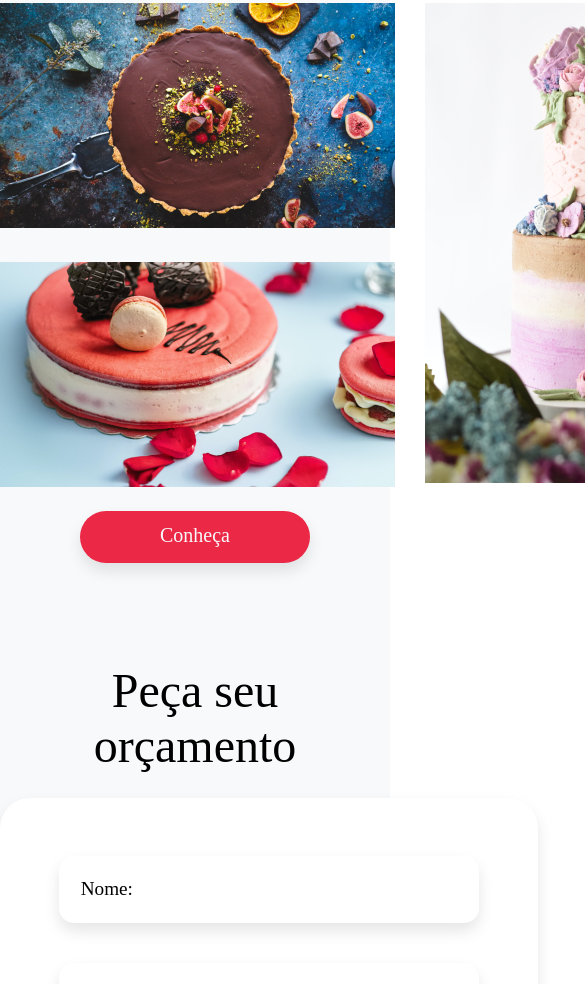
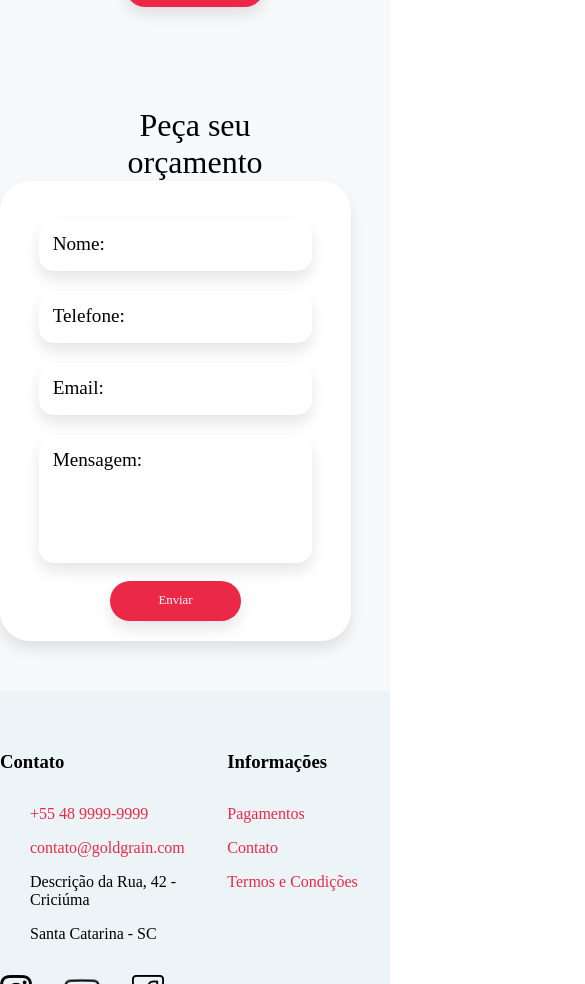
Before and after one commit to dianamdias03/bakery-website, a website: page index.html in a window 390 px wide. Shown: the part 1016-2000 px from the top of the page, 585 px wide, since content can reach past the window. Drawn offline with nearby package versions, Linux system fonts and the light colour scheme; a web font is replaced by a local one.

Commit message:
Added footer and responsive layout

```diff
--- a/index.html
+++ b/index.html
@@ -9,13 +9,14 @@
         <script type="text/javascript"
             src="https://cdn.jsdelivr.net/npm/@emailjs/browser@3/dist/email.min.js">
         </script>
-        <script type = "text/javascript" src="javascript.js"></script>
+        <script type = "text/javascript" src="script.js"></script>
         <title>Bakery Gold Grain</title>
     </head>
     <body>
         <main class="main-header">
             <div class="header">
                 <img src="img/logo.png" class="logo">
+                <img onclick="menuShow()" src="img/menu.png" class="menu-responsive" alt="Menu">
                 <ul class="menu">
                     <li><a href="">História</a></li>
                     <li><a href="">Catálogo</a></li>
@@ -31,16 +32,16 @@
                 <div class="img-main"></div>
             </div>
 
-            <div class="catalog">
+            <div class="catalog reveal">
                 <h1 class="title-secondary">Catálogo</h1>
                 <div class="grid-catalog">
                     <div><img src="img/catalog1.png"></div>
-                    <div><img style="margin-bottom: 30px;"  src="img/catalog2.png"><img src="img/catalog3.png"></div>
+                    <div><img class="img-middle" src="img/catalog2.png"><img src="img/catalog3.png"></div>
                     <div><img src="img/catalog4.png"></div>
                 </div>
                 <button class="button"><p>Conheça</p></button>
             </div>
-            <div class="contact">
+            <div class="contact reveal">
                 <h1 class="title-secondary">Peça seu<br>orçamento</h1>
                 <div class="box-contact">
                     <form id="contatoForm" method="get" action="mailto:dianamdias03@mail.com" target="_blank">
@@ -67,9 +68,44 @@
                         </div>
                     </form>
 
-                    <button class="button" onclick="sendMessage()"><p>Enviar</p></button>
+                    <button class="button" onclick="sendMessage()" style="margin-bottom: 20px;"><p>Enviar</p></button>
                 </div>
             </div>
         </main>
+        <footer class="footer-bg">
+            <div class="footer container">
+              <div class="footer-contato">
+                <h3>Contato</h3>
+                <ul>
+                  <li><a href="tel:+554899999999">+55 48 9999-9999</a></li>
+                  <li><a href="mailto:devdianad@gmail.com">contato@goldgrain.com</a></li>
+                  <li>Descrição da Rua, 42 - Criciúma</li>
+                  <li>Santa Catarina - SC</li>
+                </ul>
+                <div class="footer-media">
+                  <a href="./">
+                    <img src="/img/instagram.png" width="32" height="32" alt="Instagram">
+                  </a>
+                  <a href="./">
+                    <img src="/img/youtube.png" width="36" height="36" alt="Youtube">
+                  </a>
+                  <a href="./">
+                    <img src="/img/facebook.png" width="32" height="32" alt="Facebook">
+                  </a>
+                </div>
+              </div>
+              <div class="footer-info">
+                <h3>Informações</h3>
+                <nav>
+                  <ul>
+                    <li><a href="./">Pagamentos</a></li>
+                    <li><a href="./">Contato</a></li>
+                    <li><a href="./">Termos e Condições</a></li>
+                  </ul>
+                </nav>
+              </div>
+              <p class="footer-copy">Gold Grain © Alguns direitos reservados.</p>
+            </div>
+          </footer>
     </body>
 </html>
--- a/javascript.js
+++ /dev/null
@@ -1,42 +0,0 @@
-function sendEmail() {
-    var name = this.querySelector('input[name=name]'), name = name.value;
-    var phone = this.querySelector('input[name=phone]'), phone = phone.value;
-    var email = this.querySelector('input[name=email]'), email = email.value;
-    var message = this.querySelector('input[name=message]'), message = message.value;
-    var messageToSend = 'Olá, \nVocê recebeu uma mensagem de '+ name +'\n' +
-                    'Mensagem: ' + message + '\n' + 'Dados para contato:\n' +
-                    'Telefone: ' + phone + '\nEmail: ' + email;
-    this.querySelector('input[name=Body]').setAttribute('value', texto);
-    Email.send({
-    Host: "smtp.gmail.com",
-    Username: "devdianad@gmail.com",
-    Password: "han77251D",
-    To: 'devdianad@gmail.com',
-    From: email,
-    Subject: "Nova mensagem",
-    Body: messageToSend,
-    })
-    .then(function (message) {
-        alert("mail sent successfully")
-    });
-}
-
-function sendMessage(){
-
-    const template_params = {
-        name: document.querySelector('input[name=name]').value,
-        phone: document.querySelector('input[name=phone]').value,
-        email: document.querySelector('input[name=email]').value,
-        message: document.querySelector('textarea[name=message]').value
-    }
-
-    emailjs.send("service_gxgxxte", "template_3416mn6", template_params, "G4-038UlVmM6p55zx").then((response) => {
-        console.log("Email enviado: " + response.status, response.text)
-        document.querySelector('input[name=name]').value='';
-        document.querySelector('input[name=phone]').value='';
-        document.querySelector('input[name=email]').value='';
-        document.querySelector('input[name=message]').value='';
-    }, (err) => {
-        console.log("Erro: " + err.message)
-    })
-}
--- /dev/null
+++ b/script.js
@@ -0,0 +1,50 @@
+function sendMessage(){
+    const template_params = {
+        name: document.querySelector('input[name=name]').value,
+        phone: document.querySelector('input[name=phone]').value,
+        email: document.querySelector('input[name=email]').value,
+        message: document.querySelector('textarea[name=message]').value
+    }
+
+    emailjs.send("service_gxgxxte", "template_3416mn6", template_params, "G4-038UlVmM6p55zx").then((response) => {
+        console.log("Email enviado: " + response.status, response.text)
+        document.querySelector('input[name=name]').value='';
+        document.querySelector('input[name=phone]').value='';
+        document.querySelector('input[name=email]').value='';
+        document.querySelector('input[name=message]').value='';
+    }, (err) => {
+        console.log("Erro: " + err.message)
+    })
+}
+
+function reveal(){
+    var reveals = document.querySelectorAll(".reveal");
+
+    reveals.forEach((reveal) => {
+        var windowHeight = window.innerHeight;
+        var elementTop = reveal.getBoundingClientRect().top;
+
+        console.log(windowHeight);
+        console.log(elementTop)
+
+        if(elementTop < windowHeight){
+            reveal.classList.add("active");
+        }else{
+            reveal.classList.remove("active");
+        }
+    });
+}
+
+window.addEventListener("scroll", reveal);
+
+//window.addEventListener("touchmove", reveal);
+
+function menuShow(){
+    var ul = document.querySelector('.menu');
+    var menuBtn = document.querySelector('menu-responsive');
+    if(ul.classList.contains('open')){
+        ul.classList.remove('open');
+    }else{
+        ul.classList.add('open');
+    }
+}
--- a/style.css
+++ b/style.css
@@ -5,7 +5,6 @@
 
 .main-header{
     background-color: #F7F9FA;
-    height: 280vh;
 }
 
 .header{
@@ -21,9 +20,13 @@
     list-style-type: none;
 }
 
+.menu-responsive{
+    display: none;
+}
+
 .menu a{
     text-decoration: none;
-    font-size: 1.3rem;
+    font-size: 1rem;
     font-family: 'Montserrat';
     color: #000000
 }
@@ -123,8 +126,13 @@
     padding-top: 100px;
 }
 
+.img-middle{
+    margin-bottom: 30px;
+}
+
 .contact{
     padding-top: 100px;
+    padding-bottom: 50px;
 }
 
 .box-contact{
@@ -149,6 +157,7 @@
     margin-right: auto;
     display: flex;
     align-items: flex-start;
+    list-style-type: none;
 }
 
 .box-contact label{
@@ -178,3 +187,204 @@
     height: 100px;
     resize: none;
 }
+
+.footer {
+    display: grid;
+    grid-template-columns: 5fr 5fr;
+    padding-top: 60px;
+    background-color: #edf4f8;
+    font-family: 'Outfit';
+    font-size: 1rem;
+    justify-items: center;
+}
+
+.footer h3 {
+    margin-bottom: 32px;
+}
+
+.footer-contato ul {
+    margin-bottom: 32px;
+    padding-left: 30px;
+}
+
+.footer li {
+    margin-bottom: 16px;
+    list-style-type: none;
+}
+
+.footer-media {
+    display: flex;
+    gap: 32px;
+}
+
+.footer a{
+    text-decoration: none;
+    color: #EC2847;
+}
+
+.footer a:hover {
+    color: #000000
+}
+
+.footer-copy {
+    grid-column: 1/-1;
+    margin-top: 40px;
+}
+
+.reveal{
+    position: relative;
+    transform: translateY(144px);
+    opacity: 0;
+    transition: 1s all ease;
+}
+
+.reveal.active{
+    transform: translateY(0);
+    opacity: 1;
+}
+
+@media (max-width: 930px){
+    .menu-responsive{
+        height: 24px;
+        width: 24px;
+        padding-top: 40px;
+        padding-left: 70px;
+        display: block;
+    }
+
+    .main-header{
+        width: 100vw;
+    }
+
+    .menu{
+        position: fixed;
+        top: 80px;
+        left: -100%;
+        background-color: #F7F9FA;
+        width: 100vw;
+        text-align: center;
+        display: block;
+        transition: all 0.3s ease;
+    }
+
+    .menu.open{
+        left: 0;
+    }
+
+    .menu li{
+        width: 100%;
+        margin: 50px 0;
+    }
+
+    .img-main{
+        display: none;
+    }
+
+    .info-main{
+        width: 100vw;
+        height: 70vh;
+        background-image: url('img/img_main_opacity.png');
+        background-repeat: no-repeat, repeat;
+        padding: 0;
+        margin: 0;
+    }
+
+    .catalog{
+        padding-top: 50px;
+    }
+
+    .contact{
+        padding-top: 50px;
+    }
+
+    .title-main{
+        font-size: 2.5rem;
+    }
+
+    .grid-catalog{
+        overflow-x: scroll;
+        padding: 0;
+        column-gap: 3px;
+        margin-top: 20px;
+        margin-bottom: 20px;
+    }
+
+    .title-secondary{
+        font-size: 2rem;
+    }
+
+    .img-middle{
+        margin-bottom: 1px;
+    }
+
+    .catalog img{
+        width: 30vw;
+        height: auto;
+    }
+
+    .button{
+        padding: 0.8rem 3rem 0.8rem 3rem;
+    }
+
+    .button p{
+        font-size: 0.8rem;
+    }
+
+    .subtitle-main{
+        font-size: 1rem;
+    }
+
+
+    .contact{
+        padding-top: 100px;
+    }
+
+    .box-contact{
+        width: 90%;
+        height: 90%;
+        padding: 0;
+        margin: 0;
+    }
+
+    .input-box, .text-area-box{
+        margin-top: 20px;
+        padding: 4% 4%;
+        border-radius: 15px;
+        box-shadow: 0px 8px 15px rgba(0, 0, 0, 0.1);
+        width: 70%;
+        margin-left: auto;
+        margin-right: auto;
+        display: flex;
+        align-items: flex-start;
+        list-style-type: none;
+    }
+
+    .box-contact label{
+        font-family: 'Outfit';
+        font-size: 1.2rem;
+    }
+
+    .input-box input, .text-area-box textarea {
+        border: none;
+        height: 100%;
+        margin-top: 2px;
+        margin-left: 10px;
+        font-size: 1.2rem;
+        font-family: 'Outfit';
+        width: 70%;
+    }
+
+    .input-box input, .text-area-box textarea:focus {
+        box-shadow: 0 0 0 0;
+        outline: 0;
+    }
+
+    .text-area-box{
+        height: 100px;
+    }
+
+    .text-area-box textarea{
+        height: 100px;
+        resize: none;
+    }
+}
```
Also changed, not shown: img/facebook-p.svg (added), img/facebook.png (added), img/facebook.svg (added), img/img_main_opacity.png (added), img/instagram-p.svg (added), img/instagram.png (added), img/instagram.svg (added), img/menu.png (added), img/youtube-p.svg (added), img/youtube.png (added), img/youtube.svg (added).
